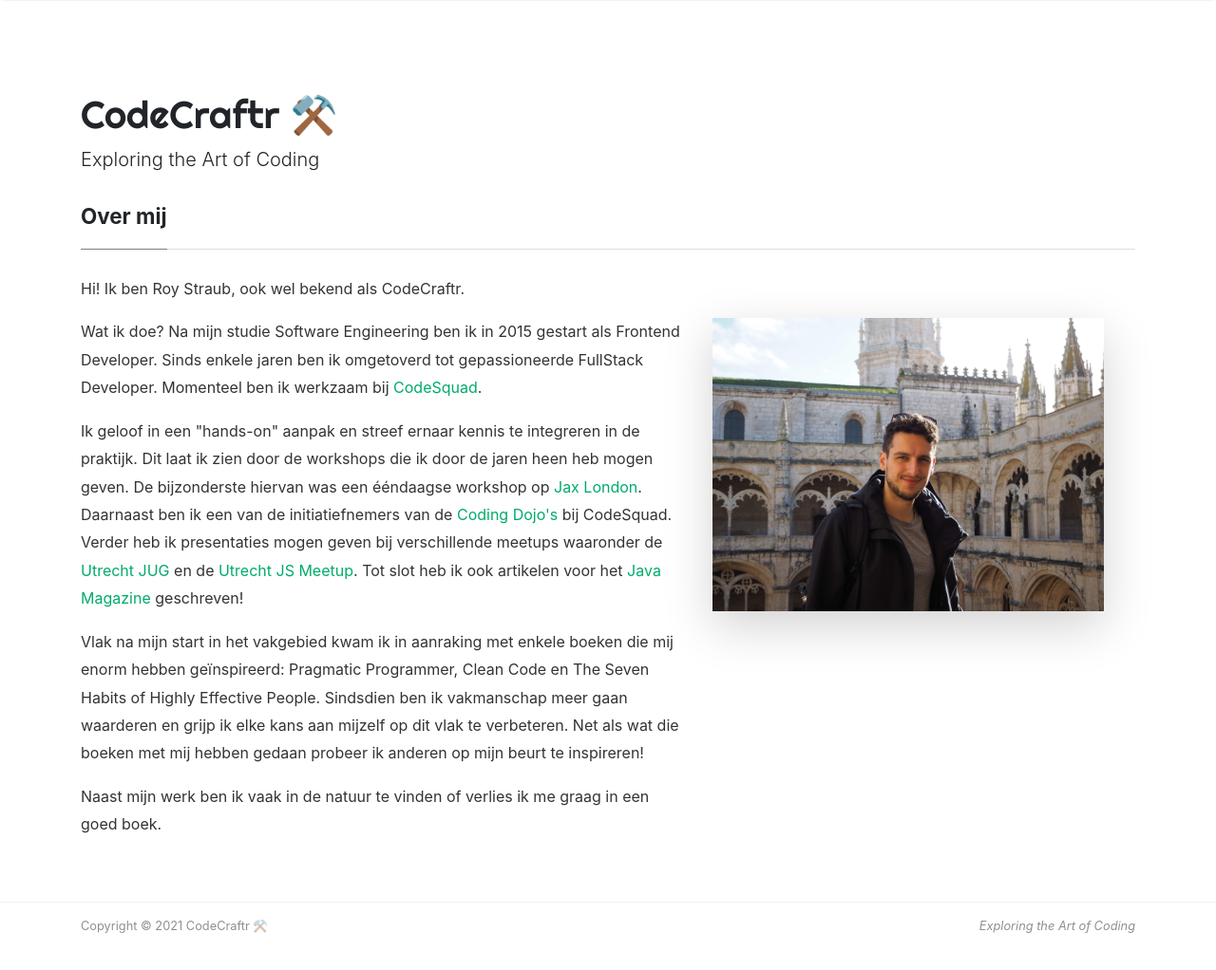
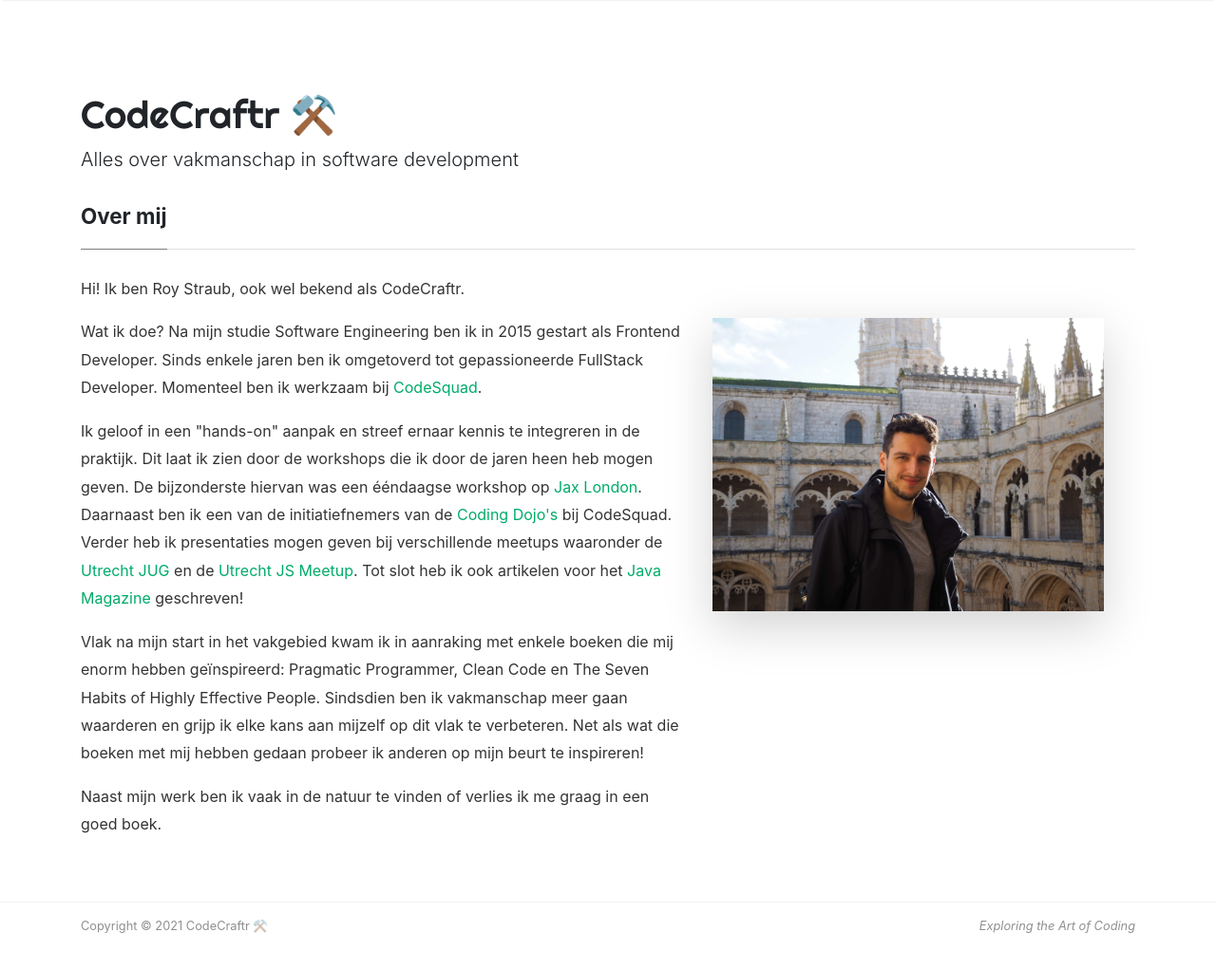
Before and after one commit to rstraub/rstraub.github.io, a Jekyll site: the page built from _pages/about.md, in a window 1280 px wide and 1059 px high. Shown: the top 1022 px of the window at 95% size. Built offline with Jekyll 4.4.1, drawn with Linux system fonts in a browser that asks for light colours; nearby versions of some CDN libraries.

Commit message:
Show the tagline on pages, also added better descriptions

```diff
--- a/_config.yml
+++ b/_config.yml
@@ -1,8 +1,8 @@
 # Site
 name: "CodeCraftr ⚒️"
 title: "CodeCraftr ⚒️"
-tagline: "A blog dedicated to exploring the Art of Coding"
-description: "Exploring the Art of Coding"
+tagline: "Alles over vakmanschap in software development"
+description: "Een blog over vakmanschap in software development en de zoektocht naar verbetering: 'Exploring the Art of Coding'"
 logo: "assets/images/terminal-icon.png"
 lang: "nl_NL"
 favicon: "assets/images/terminal-icon.png"
--- a/_layouts/default.html
+++ b/_layouts/default.html
@@ -127,7 +127,7 @@
             <div class="mainheading">
                 <h1 class="sitetitle">{{ site.name }}</h1>
                 <p class="lead">
-                    {{ site.description }}
+                    {{ site.tagline }}
                 </p>
             </div>
 
```
